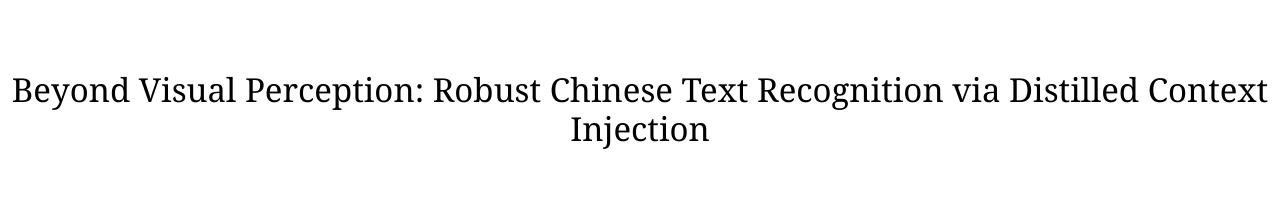
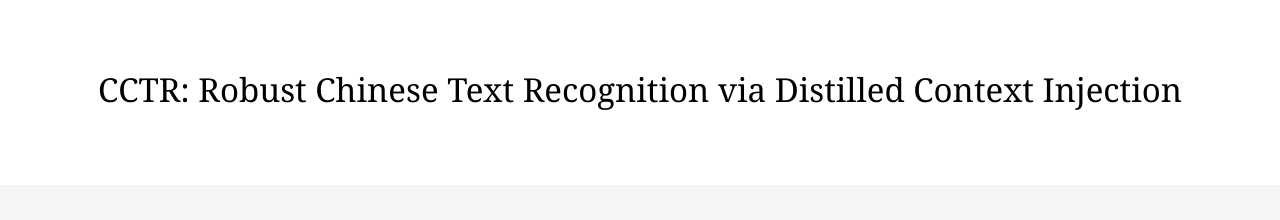
Before and after one commit to fanceencurry30/CCTR, a plain HTML site: page idex/index.html in a window 1280 px wide. Shown: the top 220 px of the page. Drawn offline with nearby package versions, Linux system fonts and the light colour scheme; some packages are replaced by stand-ins of ours.

Commit message:
Update index.html

```diff
--- a/idex/index.html
+++ b/idex/index.html
@@ -112,7 +112,7 @@
 <body>
     <header>
         <h1 style="white-space: pre-line;">
-            Beyond Visual Perception: Robust Chinese Text Recognition via Distilled Context Injection
+            CCTR: Robust Chinese Text Recognition via Distilled Context Injection
         </h1>
         <div class="author">
             Anonymous Author
```
